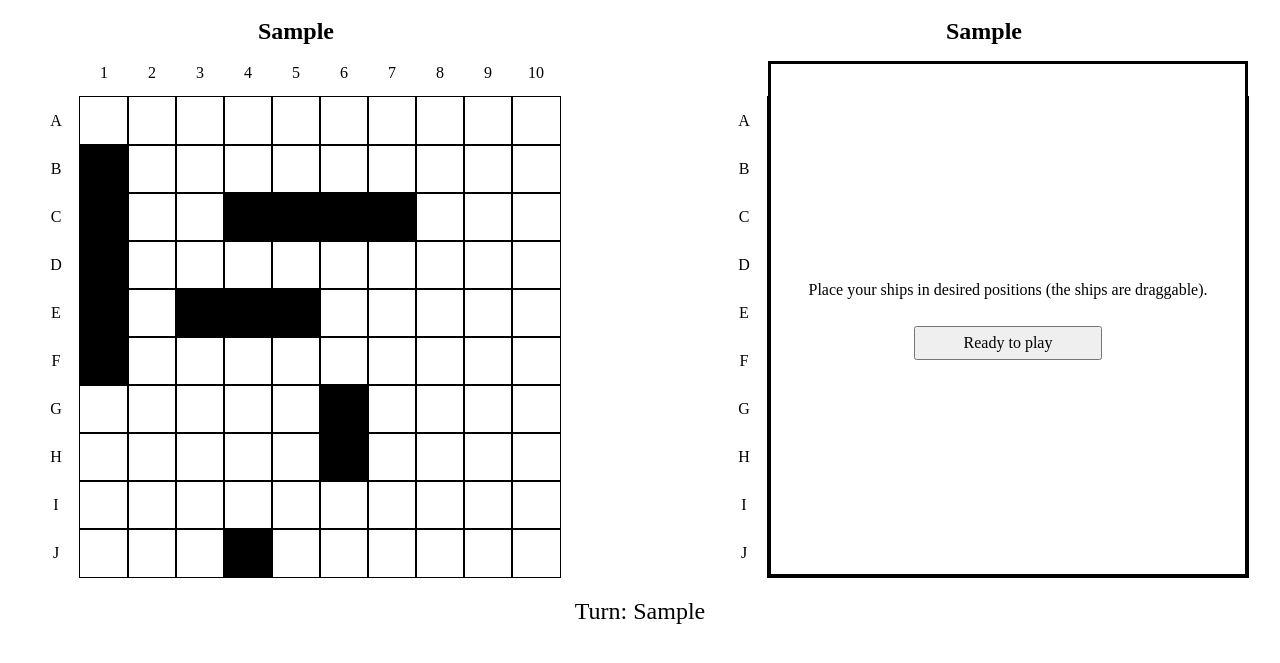
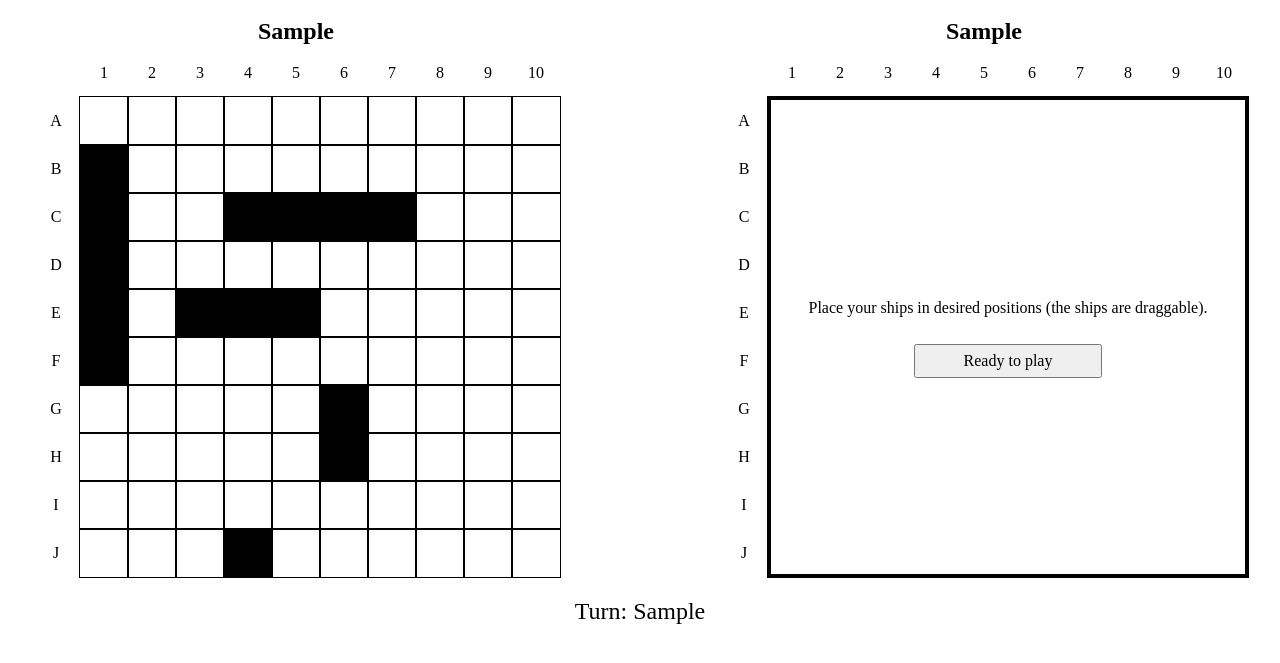
Before and after one commit to fiftythanks/battleship, a website built with webpack: page src/template.html in a window 1280 px wide. Both pictures are taken after typing "Sample", "Sample" into the empty fields and a click on the button "Start". Shown: the part 51-714 px from the top of the page. Built offline with nearby package versions, Linux system fonts and the light colour scheme.

Commit message:
fix: incorrect size of "ready"-screen
The one that tells the first player to put their
ships in desired positions. It was overflowing
to the row numbers.

```diff
--- a/src/style.css
+++ b/src/style.css
@@ -169,7 +169,8 @@ form {
 .square.sunk {
   background: grey;
 }
-.board {
+.board,
+.board-enemy {
   position: relative;
 }
 #hand-over-one[open],
--- a/src/template.html
+++ b/src/template.html
@@ -492,6 +492,12 @@
           </div>
         </div>
         <div class="board-enemy">
+          <dialog id="hand-over-two-enemy">
+            <form method="dialog">
+              <p>Hand over the device to your opponent.</p>
+              <button class="close-dialog" formmethod="dialog">Continue</button>
+            </form>
+          </dialog>
           <dialog id="ready-two">
             <form method="dialog">
               <p>
@@ -500,12 +506,6 @@
               <button class="close-dialog" formmethod="dialog">
                 Ready to play
               </button>
-            </form>
-          </dialog>
-          <dialog id="hand-over-two-enemy">
-            <form method="dialog">
-              <p>Hand over the device to your opponent.</p>
-              <button class="close-dialog" formmethod="dialog">Continue</button>
             </form>
           </dialog>
           <div class="cols">
```
